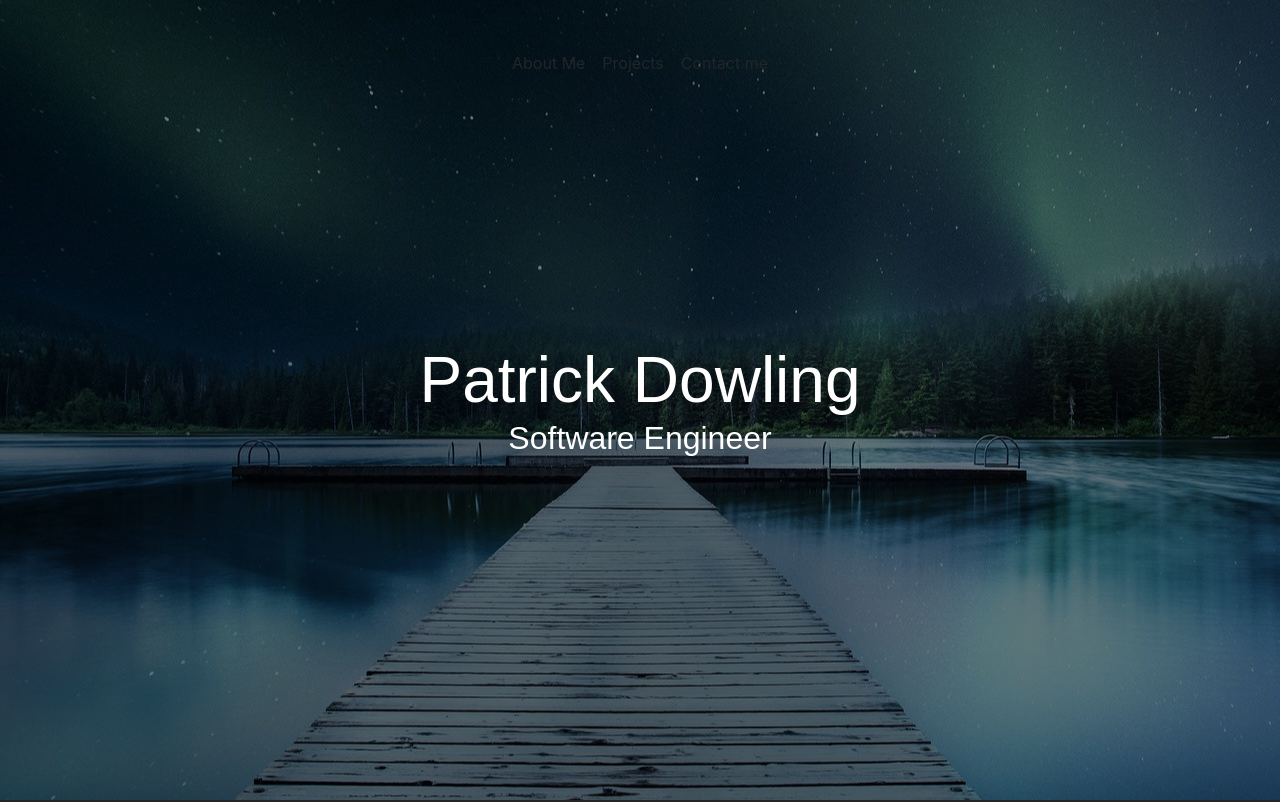
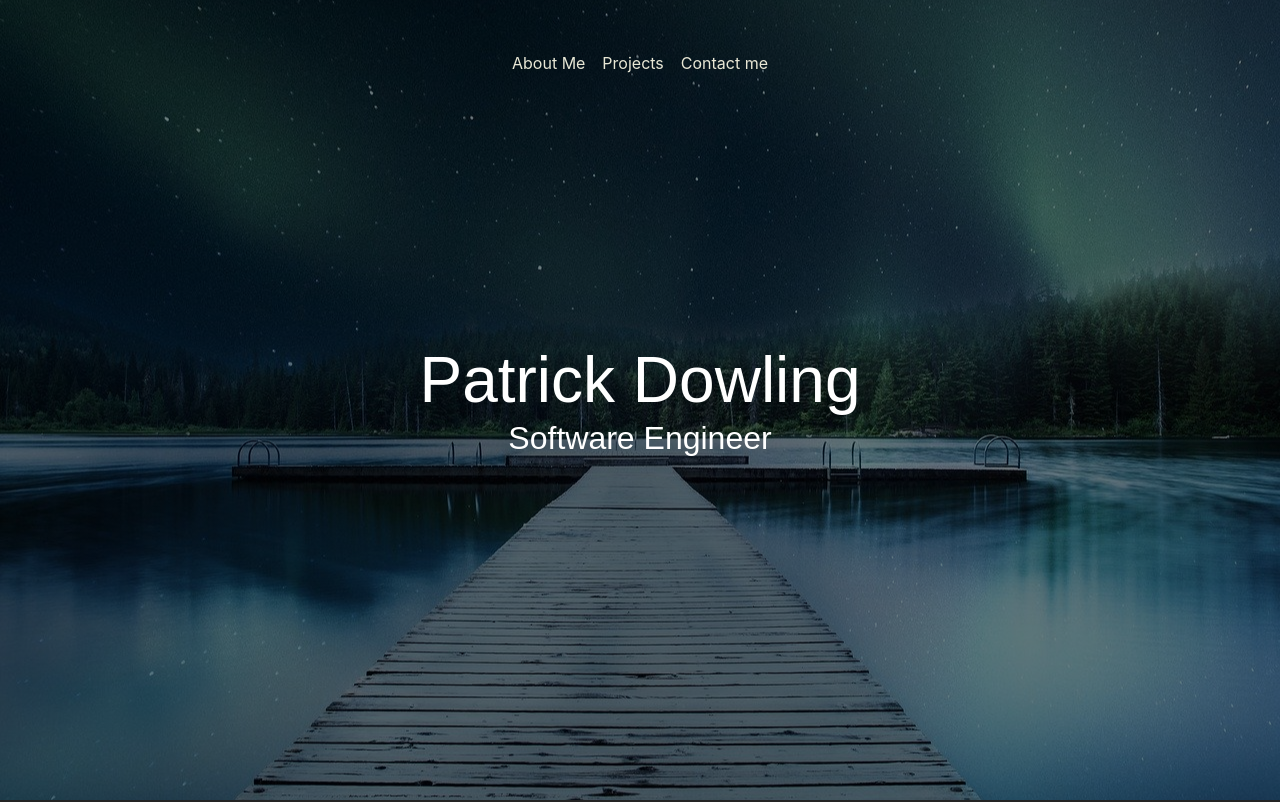
Before and after one commit to patrickdowling41/portfolio-react, a React (Create React App) app in the folder portfolio/: page / in a window 1280 px wide. Shown: the top 802 px of the page. Built offline with nearby package versions, Linux system fonts and the light colour scheme; a web font is replaced by a local one.

Commit message:
Styled nav scroll

```diff
--- a/portfolio/src/components/aboutme/AboutMe.js
+++ b/portfolio/src/components/aboutme/AboutMe.js
@@ -10,8 +10,8 @@ class AboutMe extends Component {
                     <div className="row">
                         <div className="col-lg-6">
                             <p className="amBody"> Hi I'm Patrick, I love solving problems using new and innovative technologies.</p>
-                            <div><a href="/static/Patrick-Dowling-Resume.pdf" className="amLinks">> More about me</a></div>
-                            <div><a href="/static/Patrick-Dowling-Resume.pdf" className="amLinks">> Download my resume</a></div>
+                            <div><a href="/PatrickDowlingResume.pdf" className="amLinks">> More about me</a></div>
+                            <div><a href="/PatrickDowlingResume.pdf" className="amLinks">> Download my resume</a></div>
                         </div>
                         <div className="col-lg-6">
                             <img className="mongo-logo" src="/images/mongo-logo.png" alt="mongo-logo"/>
--- a/portfolio/src/components/nav/NavBar.js
+++ b/portfolio/src/components/nav/NavBar.js
@@ -66,6 +66,7 @@ class Nav extends Component {
                                 activeClass="active"
                                 to="about-me-component"
                                 smooth={true}
+                                offset={-69}
                             >
                                 About Me
                             </Link>
@@ -77,6 +78,7 @@ class Nav extends Component {
                                 activeClass="active"
                                 to="projects-component"
                                 smooth={true}
+                                offset={-69}
                             >
                                 Projects
                             </Link>
@@ -88,6 +90,7 @@ class Nav extends Component {
                                 activeClass="active"
                                 to="contact-me-component"
                                 smooth={true}
+                                offset={-69}
                             >
                                 Contact me
                             </Link>
--- a/portfolio/src/components/nav/nav.scss
+++ b/portfolio/src/components/nav/nav.scss
@@ -40,14 +40,13 @@ $brandingGreen: #4DB33D;
     justify-content: space-between;
 }
 
-ul {
-    a {
+    ul {
         text-decoration: none;
-        color: #e8e7d5
+        color: #e8e7d5;
     }
-    a:hover{
+    ul:hover{
         color: $brandingGreen;
         transition-duration: 0.2s;
         text-decoration: none;
+        cursor: pointer;
     }
-}
```
Also changed, not shown: portfolio/public/manifest.json (deleted), 1 other file (tests, documents, lock files or other folders). Lines whose indentation alone changed are shown as unchanged.
